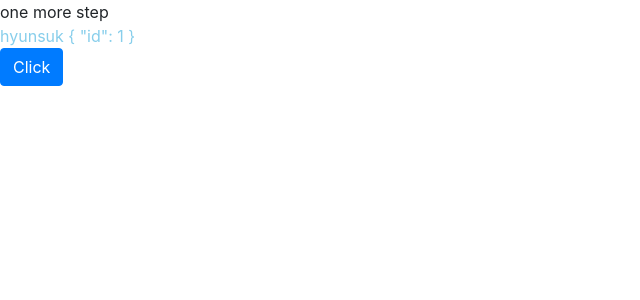
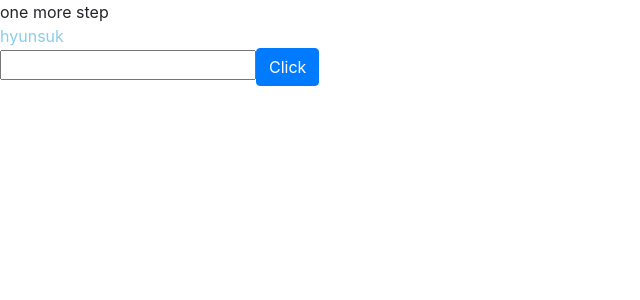
Before and after one commit to hyunsuk1111/vue3-project, a Vue app: page / in a window 1280 px wide. Shown: the top 300 px of the page, without its empty margins (0-640 px from the left). Built offline with nearby package versions, Linux system fonts and the light colour scheme.

Commit message:
뷰 ref, reactive, v-bind: , v-on:click

```diff
--- a/src/App.vue
+++ b/src/App.vue
@@ -2,37 +2,28 @@
   <div>one more step</div>
   <div class="name">
     {{ name }}
-    {{ reactiveTest }}
   </div>
-  <button class="btn btn-primary" v-on:click="updateName">Click</button>
+  <input v-bind:type="type" :value="name">
+  <button class="btn btn-primary" @click="updateName">Click</button>
 </template>
 
 <script>
 import { ref } from 'vue';
-import { reactive } from 'vue';
 
   export default {
     setup() {
       const name = ref('hyunsuk');
-      const reactiveTest = reactive({
-        id : 1
-      });
-
-      /* const greeting = (name) => {
-        return name + ' Hello';
-      }
-
-      const greet = greeting(name); */
+      const type = ref('number');
 
       const updateName = () => {
         name.value = 'hyunsuk1111';
-        reactiveTest.id = 2;
+        type.value = 'text';
       }
 
       return {
         name,
-        reactiveTest,
         updateName,
+        type,
       }
     }
   }
```
